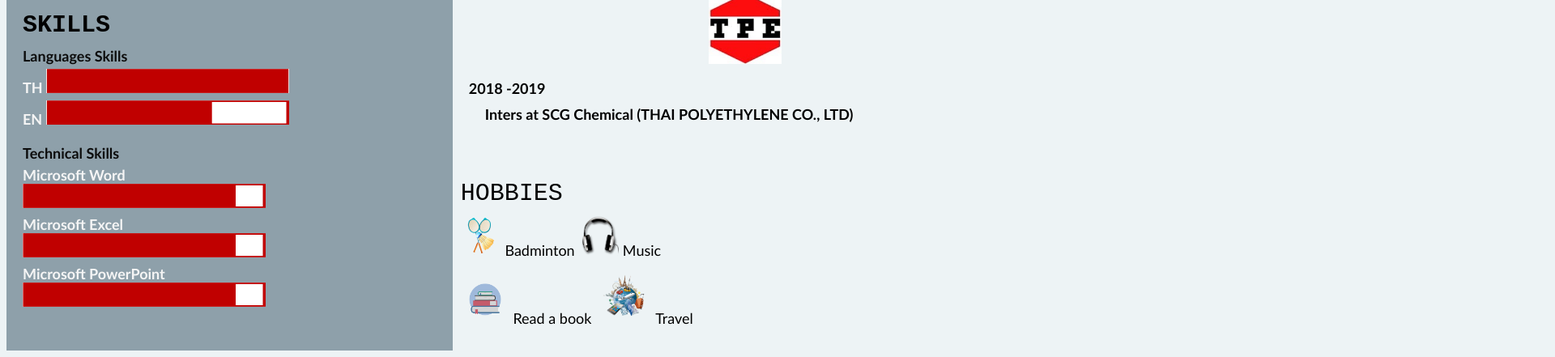
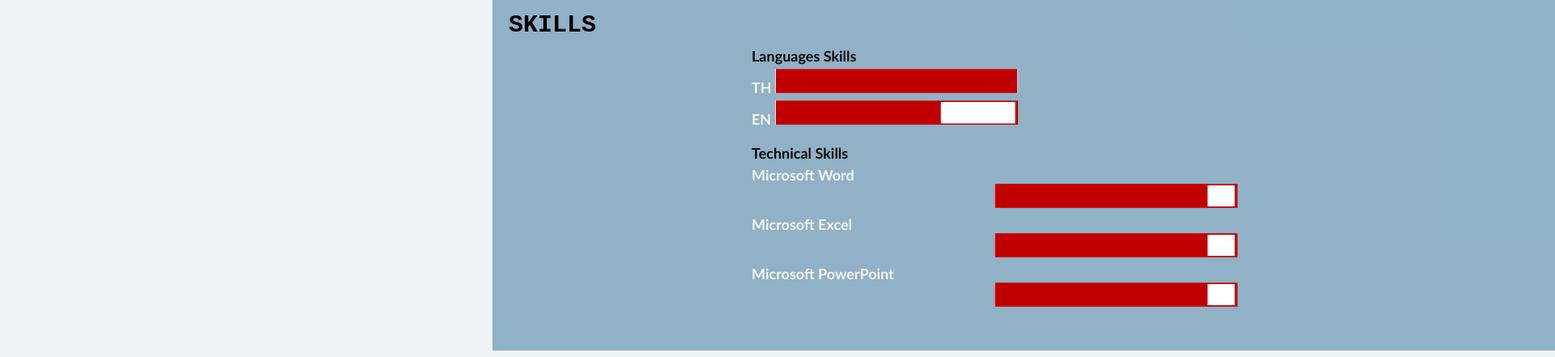
Before and after one commit to ratmanee12/ratmanee12.github.io, a plain HTML site: page index.html in a window 1280 px wide. Shown: the part 712-1153 px from the top of the page at 81% size, 1920 px wide, since content can reach past the window. Drawn offline with Linux system fonts and the light colour scheme.

Commit message:
Update index.html

```diff
--- a/index.html
+++ b/index.html
@@ -11,9 +11,23 @@
                grid-template-columns: auto auto;
            }
            .grid-item{
-               background-color:rgba(123, 143, 155, 0.829);
+               background-color:rgba(125, 164, 189, 0.829);
                padding: 20px;
            }
+           @media screen and (min-width: 1025px) {
+            div {
+                margin-left: 300px;
+                margin-right: 300px;
+            }
+        }
+        @media screen and (max-width: 1024px) {
+            div {
+                margin-left: 0px;
+                margin-right: 0px;
+            }
+        }
+
+
        </style>
     </head>
     <body style="background-color:rgb(237, 243, 245);">
@@ -97,7 +111,6 @@
 
             <div class="grid-item;">
 
-
                 <h5 style=" font-family:monospace;font-size: 30px;margin-top: 10px;margin-left: 10px;">
                     EDUCATION
                 <div style="text-align: center;">
```
